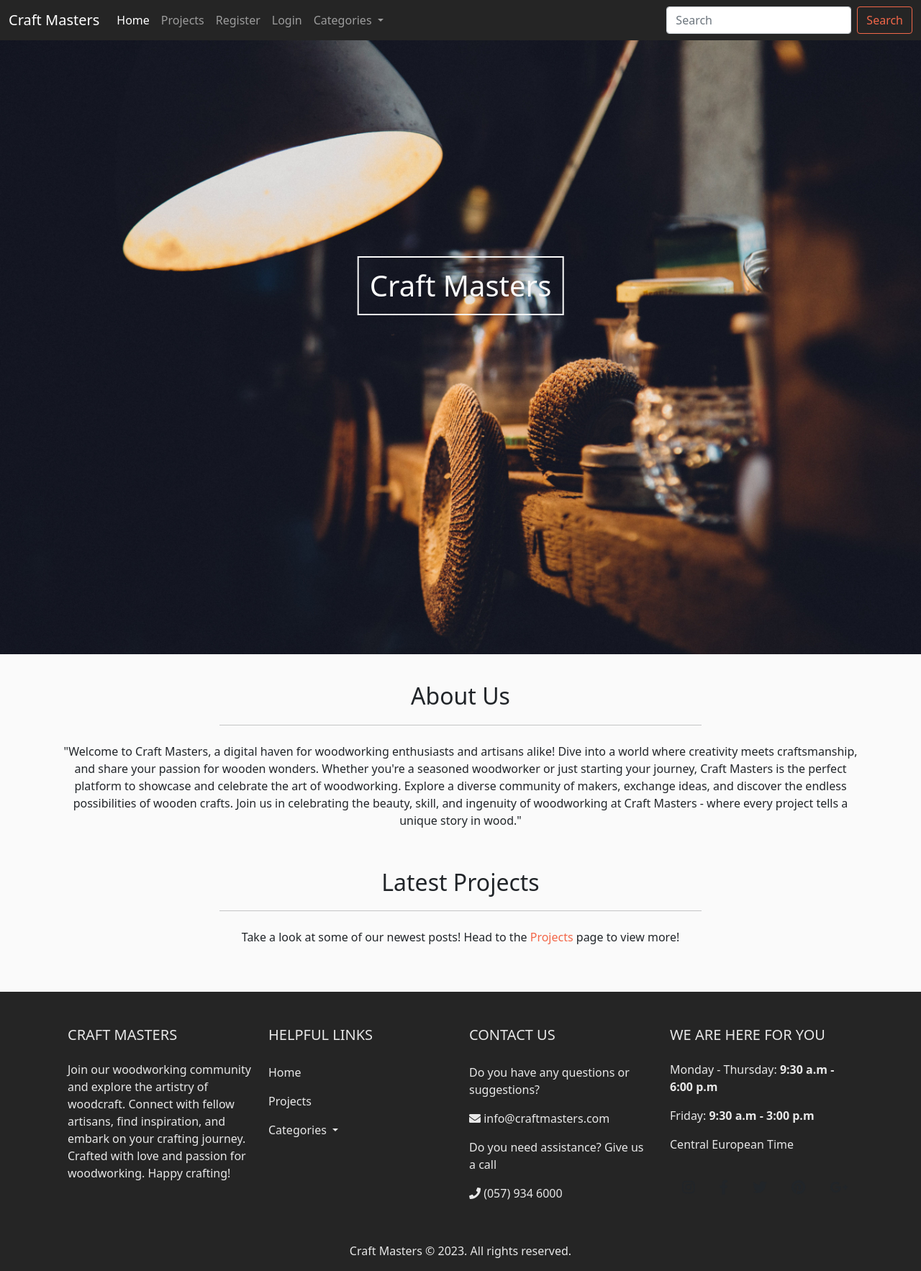
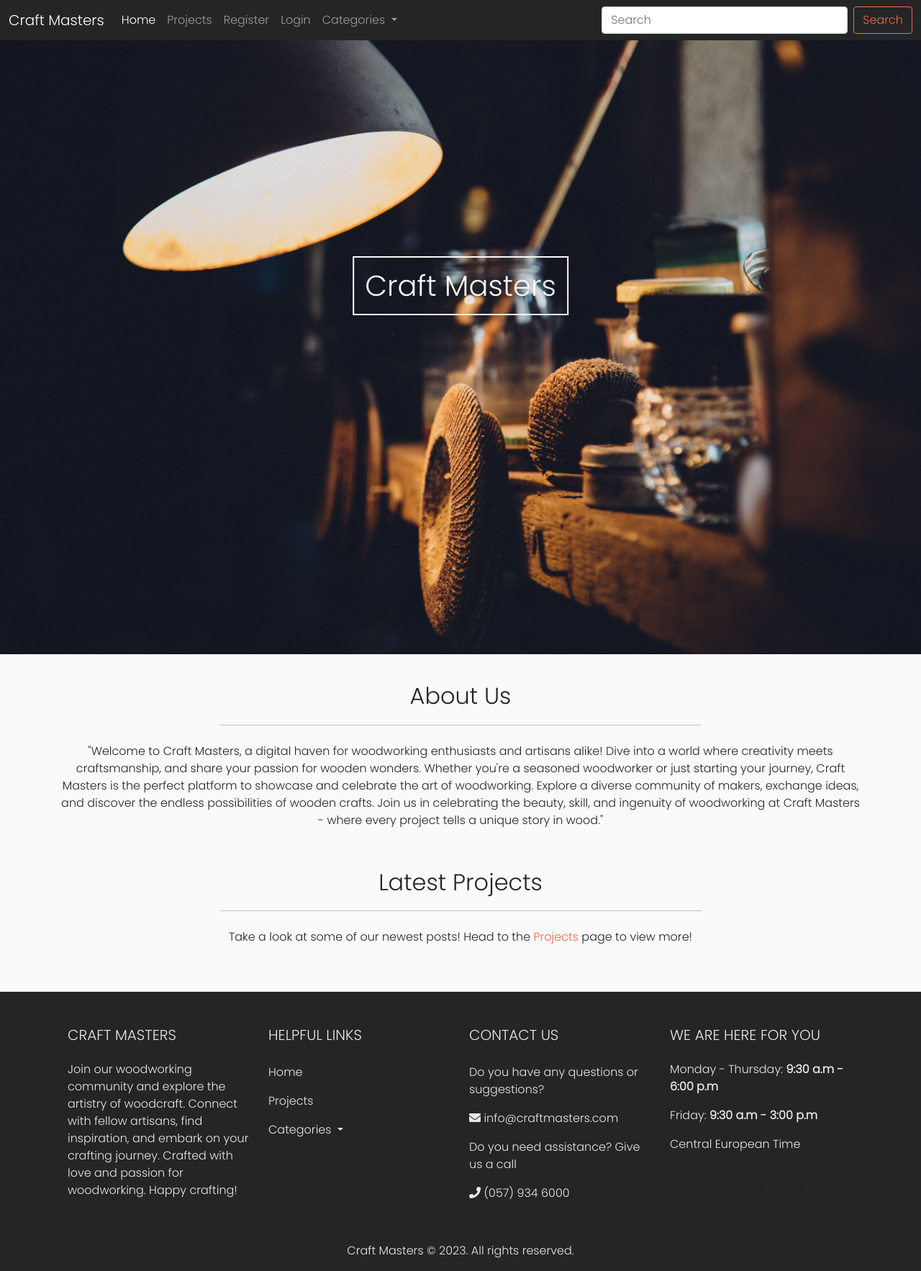
Before and after one commit to MarkD117/craftmasters, a Django app: page / in a window 1280 px wide. Shown: the whole page at 72% size. Run offline with Django 3.2, Linux system fonts and the light colour scheme; data that the repository does not hold is empty; parts of the project's set-up code (start-up, migrations or seed data) failed here and were passed over.

Commit message:
Add custom font from google fonts

```diff
--- a/static/css/style.css
+++ b/static/css/style.css
@@ -1,3 +1,5 @@
+@import url('https://fonts.googleapis.com/css2?family=Poppins:wght@300&display=swap');
+
 * {
     margin: 0;
     padding: 0;
@@ -9,6 +11,7 @@ body {
     flex-direction: column;
     min-height: 100vh;
     background-color: #fafafa;
+    font-family: 'Poppins', sans-serif;
 }
 
 main {
```
Also changed, not shown: README.md.
